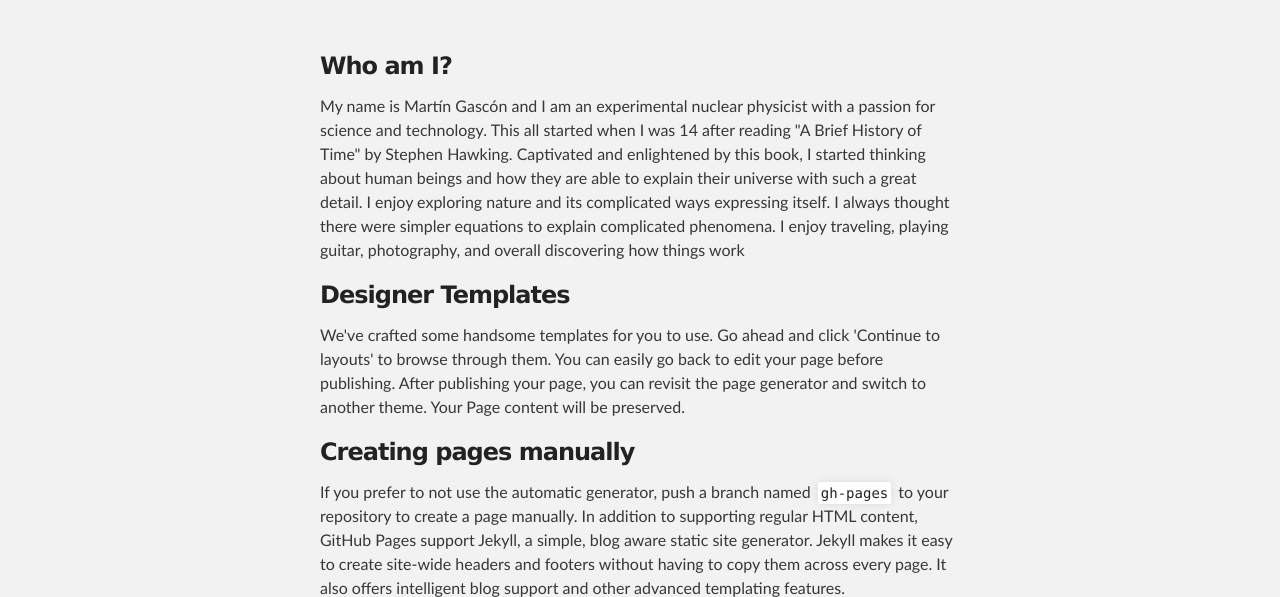
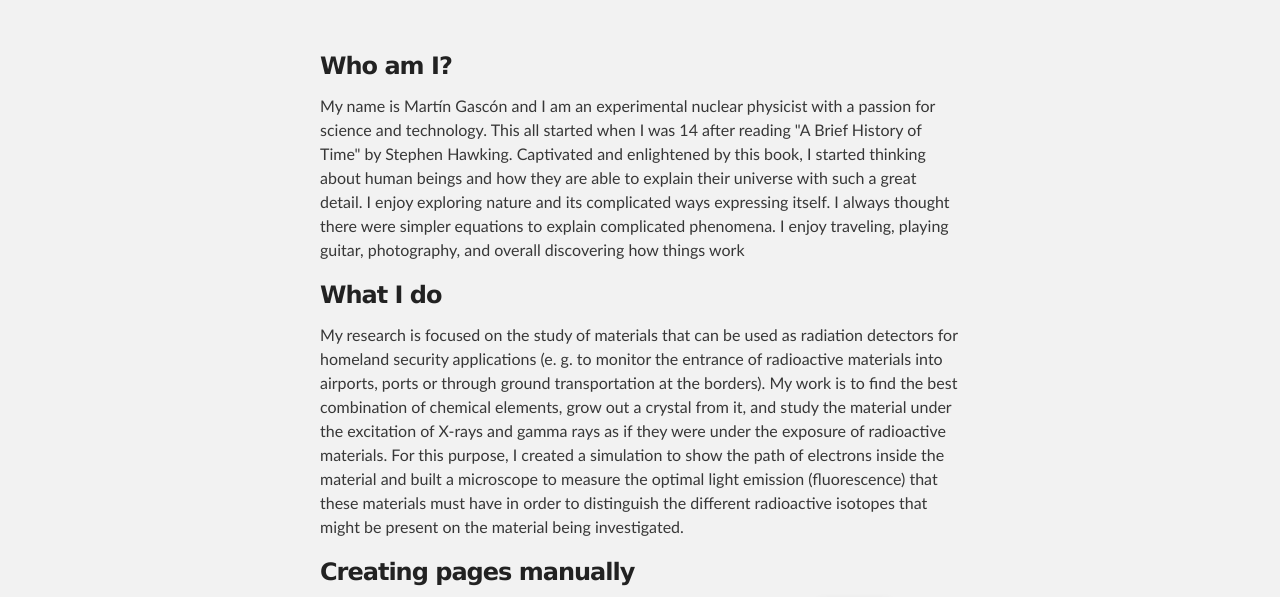
Before and after one commit to martingascon/martingascon.github.io, a plain HTML site: page index.html in a window 1280 px wide. Shown: the part 212-809 px from the top of the page. Drawn offline with Linux system fonts and the light colour scheme.

Commit message:
Update index.html

```diff
--- a/index.html
+++ b/index.html
@@ -29,14 +29,11 @@
       <section id="main_content" class="inner">
         <h3>
 <a id="welcome-to-github-pages" class="anchor" href="#welcome-to-github-pages" aria-hidden="true"><span class="octicon octicon-link"></span></a>Who am I?</h3>
-
 <p> My name is Martín Gascón and I am an experimental nuclear physicist with  a passion for science and technology. This all started when I was 14 after reading "A Brief History of Time" by Stephen Hawking. Captivated and enlightened by this book, I started thinking about human beings and how they are able to explain their universe with such a great detail. I enjoy exploring nature and its complicated ways expressing itself. I always thought there were simpler equations to explain complicated phenomena. I enjoy traveling, playing guitar, photography, and overall discovering how things work </p>
 
 <h3>
-<a id="designer-templates" class="anchor" href="#designer-templates" aria-hidden="true"><span class="octicon octicon-link"></span></a>Designer Templates</h3>
-
-<p>We've crafted some handsome templates for you to use. Go ahead and click 'Continue to layouts' to browse through them. You can easily go back to edit your page before publishing. After publishing your page, you can revisit the page generator and switch to another theme. Your Page content will be preserved.</p>
-
+<a id="designer-templates" class="anchor" href="#designer-templates" aria-hidden="true"><span class="octicon octicon-link"></span></a>What I do</h3>
+<p> My research is focused on the study of materials that can be used as radiation detectors for homeland security applications (e. g. to monitor the entrance of radioactive materials into  airports, ports or through ground transportation at the borders).  My work is to find the best combination of chemical elements, grow out a crystal from it, and study the material under the excitation of X-rays and gamma rays as if they were under the exposure of radioactive materials.  For this purpose, I created a simulation to show the path of electrons inside the material and built a microscope to measure the optimal light emission (fluorescence) that these materials must have in order to distinguish the different radioactive isotopes that might be present on the material being investigated.</p>
 <h3>
 <a id="creating-pages-manually" class="anchor" href="#creating-pages-manually" aria-hidden="true"><span class="octicon octicon-link"></span></a>Creating pages manually</h3>
 
```
